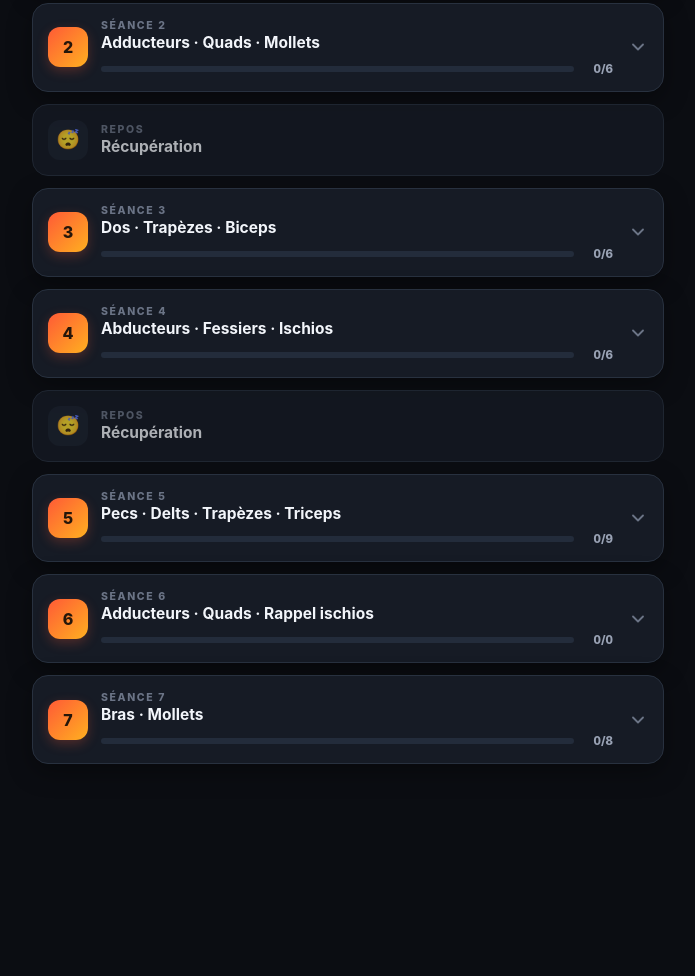
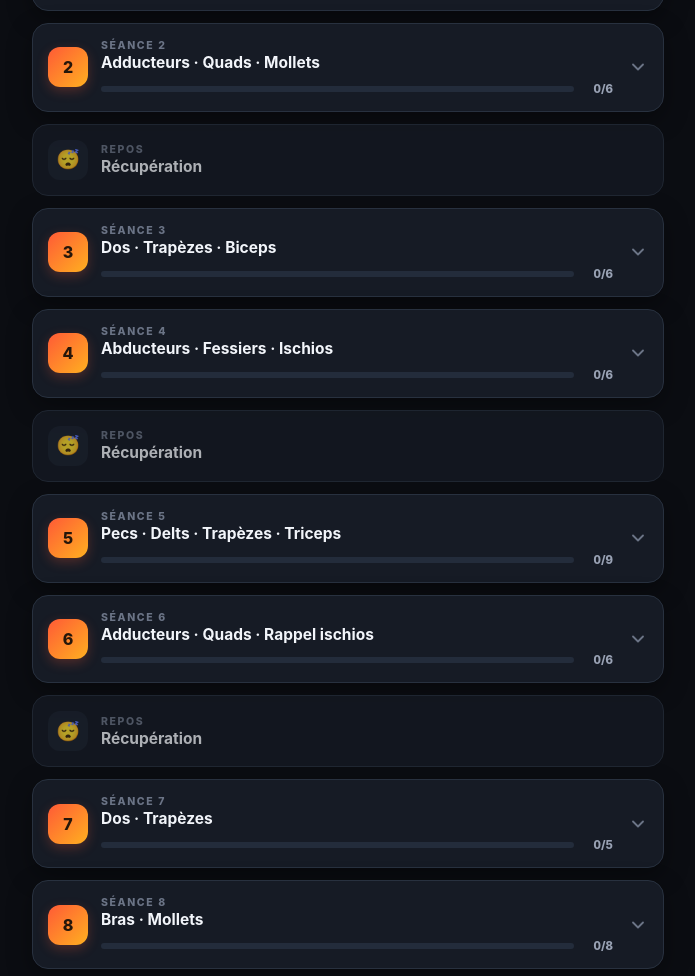
Before and after one commit to bilysasorith/programme-billy, a plain HTML site: page index.html in a window 1280 px wide. Shown: the part 1824-2800 px from the top of the page, without its empty margins (292-987 px from the left). Before the commit the page ends 2712 px from the top, so only its background shows below. Drawn offline with Linux system fonts and the light colour scheme.

Commit message:
Programme complet : 8 seances + 4 repos (ajoute seances 6, 7 Dos/Trap, renumerote Bras en 8)

```diff
--- a/index.html
+++ b/index.html
@@ -221,7 +221,7 @@
 <section id="training" class="view active">
   <div class="wrap">
     <div class="banner">
-      <b>Rotation du coach.</b> Objectif : <b>moins de volume, charge plus lourde</b>.
+      <b>Rotation sur 12 jours</b> — 8 séances + 4 repos, puis retour à la séance 1. Objectif : <b>moins de volume, charge plus lourde</b>.
       Coche tes exercices, note tes charges, lance le minuteur sur les temps de repos.<br>
       <span class="abbr">c</span> = contraction · <span class="abbr">neg</span> = négative · <span class="abbr">iso</span> = isométrie.
     </div>
@@ -353,8 +353,31 @@ const DAYS = [
     {m:"Trapèzes", ex:[{name:"Shrug haltère", sets:[{b:"1×10",n:"contraction c. lente"},{b:"1×8",n:"idem, charge progressive"}]}]},
     {m:"Triceps", ex:[{name:"Extension haltère 2 mains ou barre EZ au front", sets:[{b:"1×10",n:"contraction c."},{b:"2×8",n:"idem, charge progressive"}]}]},
   ]},
-  {label:"Séance 6", name:"Adducteurs · Quads · Rappel ischios", incomplete:true, groups:[]},
-  {label:"Séance 7", name:"Bras · Mollets", groups:[
+  {label:"Séance 6", name:"Adducteurs · Quads · Rappel ischios", groups:[
+    {m:"Adducteurs", ex:[{name:"Machine adducteurs (pré-chauffe)", sets:[{b:"1×15",n:"1s iso"},{b:"1×12",n:"idem"},{b:"1×10",n:"idem"}]}]},
+    {m:"Quadriceps", ex:[
+      {name:"Presse", sets:[{b:"1×10",n:"2s négative"},{b:"1×8",n:"lourd"}], tip:"Étirement complet du quadriceps"},
+      {name:"Hack squat ou squat guidé", sets:[{b:"1×8",n:"contrôle de la charge (1,5s négative)"},{b:"1×6",n:"lourd"},{b:"1×6",n:"décharge, 2s négative"}]},
+      {name:"Leg extension", sets:[{b:"2×8",n:"contraction c. lente, amplitude complète"}], tip:"Pas de charges extrêmes ; recule bien le dossier, dos presque allongé pour étirer le haut du quad. Négative aussi contrôlée que la positive."},
+    ]},
+    {m:"Ischios", ex:[
+      {name:"Leg curl assis", sets:[{b:"1×12",n:"contraction c."},{b:"1×10",n:"idem"},{b:"1×8",n:"idem"},{b:"1×8",n:"même charge, après 20s de repos"}]},
+      {name:"Leg curl allongé", sets:[{b:"1×10",n:"contraction c."},{b:"1×8",n:"lourd, contrôlé"},{b:"1×6",n:"même charge, après 20s de repos"}]},
+    ]},
+  ]},
+  {rest:true, label:"Repos", name:"Récupération"},
+  {label:"Séance 7", name:"Dos · Trapèzes", groups:[
+    {m:"Dos", ex:[
+      {name:"Pull-over poulie haute (prise serrée)", sets:[{b:"1×12",n:"contraction c. lente"},{b:"1×10",n:"idem"},{b:"1×8",n:"lourd, contrôlé"}]},
+      {name:"Tirage vertical (prise large)", sets:[{b:"1×10",n:"contraction c."},{b:"1×8",n:"lourd, contraction c."},{b:"1×8",n:"même charge, après 20s de repos"}]},
+      {name:"Rowing barre Yates", sets:[{b:"1×8",n:"contraction c., buste bien penché"},{b:"1×8",n:"lourd, contrôlé"}], tip:"Redresse-toi légèrement pour moins solliciter les lombaires"},
+      {name:"Tirage bûcheron convergente", sets:[{b:"1×8",n:"2s négative, charge contrôlée"},{b:"1×6",n:"lourd"},{b:"1×6",n:"même charge, après 20s de repos"}]},
+    ]},
+    {m:"Lombaires", ex:[
+      {name:"Banc à lombaires (barre droite si possible)", sets:[{b:"1×12",n:"contraction c. lente"},{b:"1×10",n:"idem"},{b:"1×8",n:"idem"},{b:"1×6",n:"même charge, après 20s de repos"}]},
+    ]},
+  ]},
+  {label:"Séance 8", name:"Bras · Mollets", groups:[
     {m:"Triceps", ex:[
       {name:"Extension poulie haute", sets:[{b:"1×15",n:"contraction c."},{b:"1×12",n:"idem"},{b:"1×8",n:"charge lourde, contrôlée"}]},
       {name:"Développé serré", sets:[{b:"1×8",n:"contraction c."},{b:"1×8",n:"charge lourde"},{b:"1×6",n:"même charge, après 20s de repos"}]},
@@ -370,6 +393,7 @@ const DAYS = [
       {name:"Mollets assis", sets:[{b:"3×8",n:"contraction c. lente"}]},
     ]},
   ]},
+  {rest:true, label:"Repos", name:"Récupération — retour séance 1"},
 ];
 
 /* ============ DATA : DIÈTE ============ */
@@ -389,7 +413,7 @@ const store = {
   get(k,f){ try{ const v=localStorage.getItem(k); return v==null?f:JSON.parse(v);}catch(e){return f;} },
   set(k,v){ try{ localStorage.setItem(k,JSON.stringify(v)); }catch(e){} }
 };
-const K={tab:"pb.tab",open:"pb.open.v2",done:"pb.done.v2",wt:"pb.wt.v2",meals:"pb.meals.v2"};
+const K={tab:"pb.tab",open:"pb.open.v3",done:"pb.done.v3",wt:"pb.wt.v3",meals:"pb.meals.v3"};
 
 let doneMap = store.get(K.done,{});      // "d-g-e": true
 let wtMap   = store.get(K.wt,{});        // "d-g-e": "60"
```
